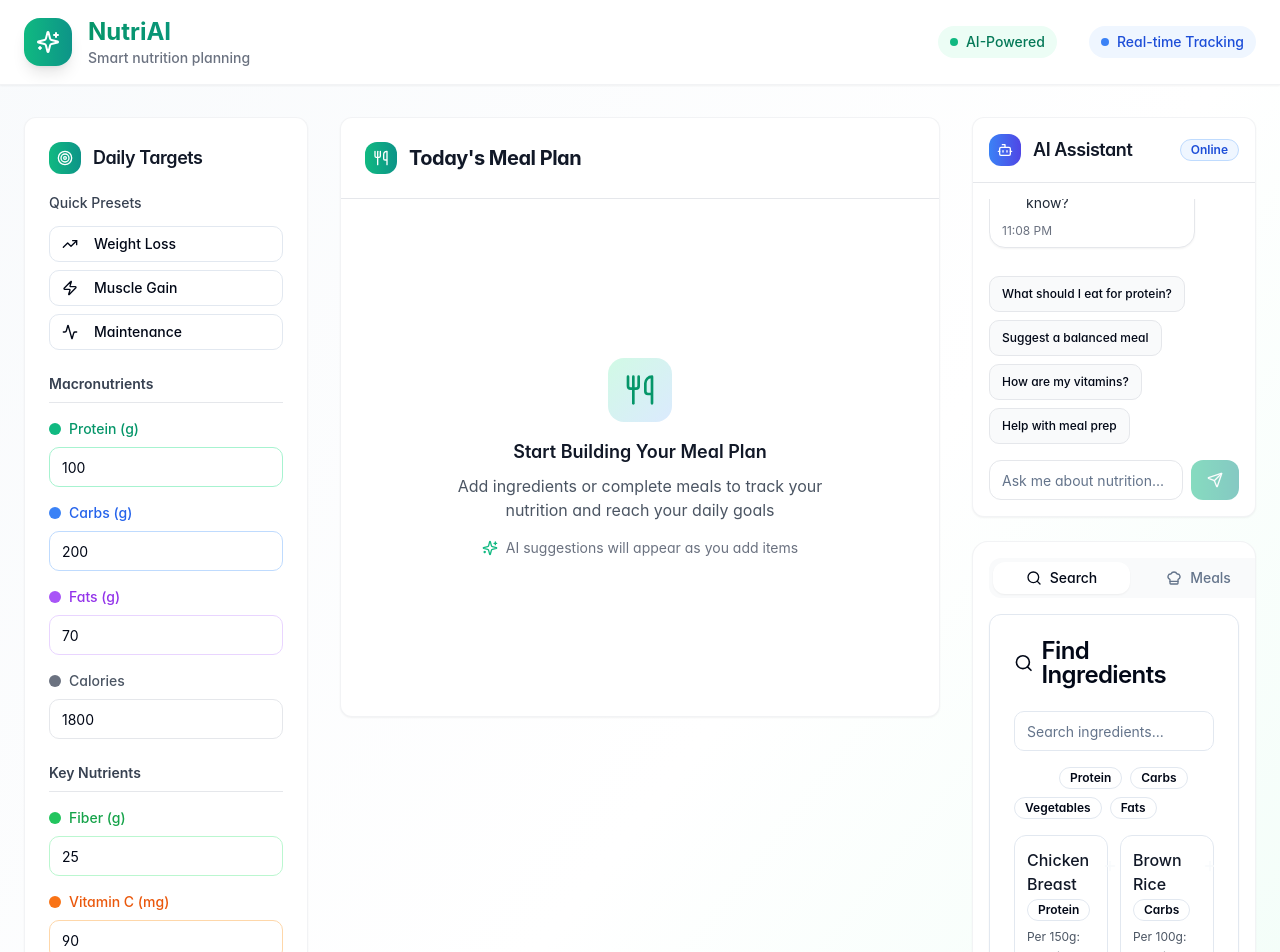
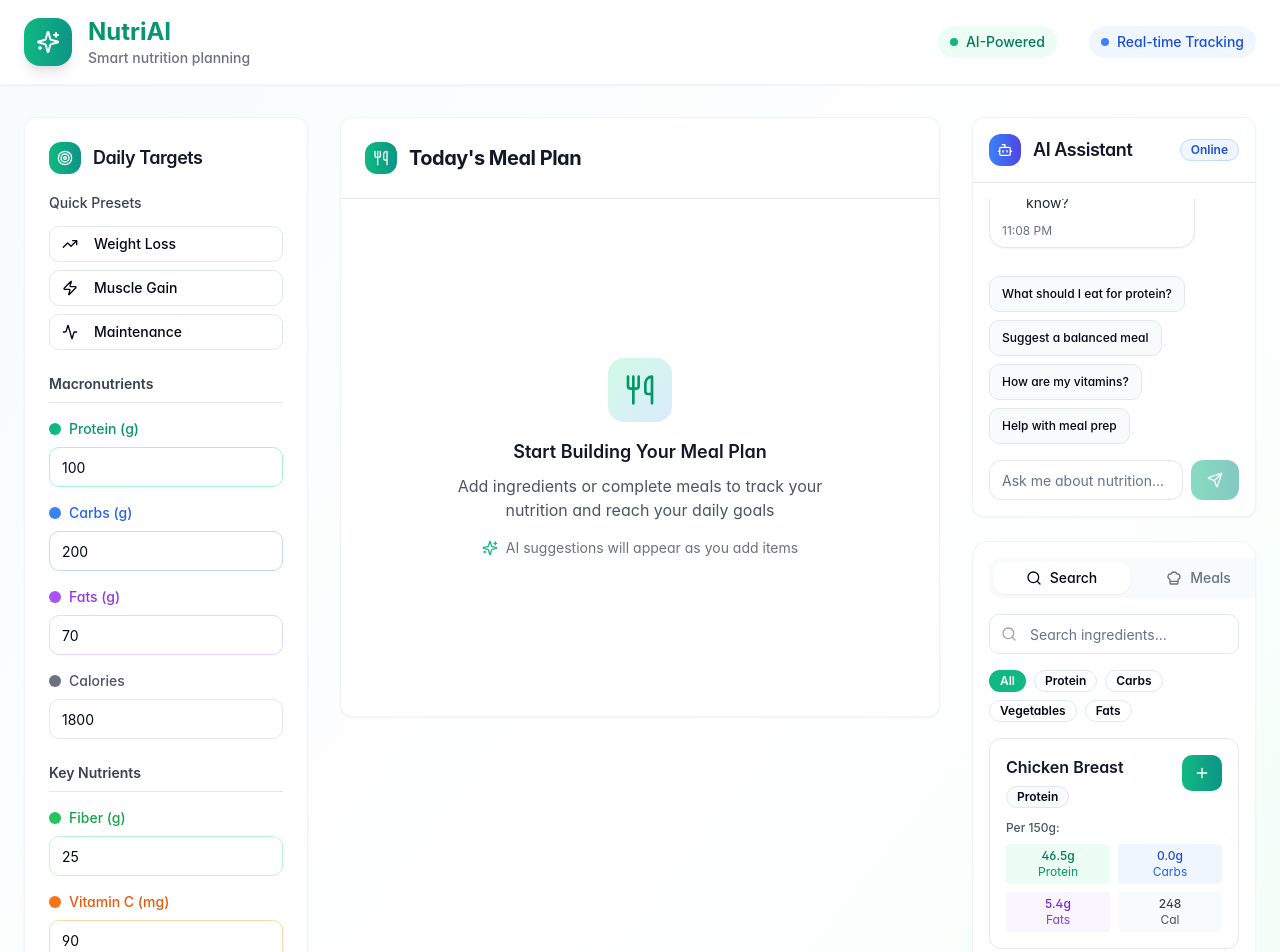
Before and after one commit to MuhammadAman02/hst-ai-5c35950b-bf35-40c8-a86a-7bd4a065f646, a React (Vite) app: page / in a window 1280 px wide. Shown: the top 952 px of the page. Built offline with nearby package versions, Linux system fonts and the light colour scheme.

Commit message:
update file

```diff
--- a/src/components/IngredientSearch.tsx
+++ b/src/components/IngredientSearch.tsx
@@ -1,5 +1,4 @@
 import React, { useState } from 'react';
-import { Card, CardContent, CardHeader, CardTitle } from '@/components/ui/card';
 import { Input } from '@/components/ui/input';
 import { Button } from '@/components/ui/button';
 import { Badge } from '@/components/ui/badge';
@@ -31,21 +30,17 @@ const IngredientSearch: React.FC<IngredientSearchProps> = ({ onAddIngredient })
   };
 
   return (
-    <Card className="w-full animate-fade-in">
-      <CardHeader>
-        <CardTitle className="flex items-center gap-2 text-health-green">
-          <Search className="h-5 w-5" />
-          Find Ingredients
-        </CardTitle>
-      </CardHeader>
-      <CardContent className="space-y-4">
-        <div className="flex gap-2">
+    <div className="space-y-4">
+      <div className="flex items-center gap-2">
+        <div className="relative flex-1">
+          <Search className="absolute left-3 top-1/2 transform -translate-y-1/2 h-4 w-4 text-gray-400" />
           <Input
             placeholder="Search ingredients..."
             value={searchTerm}
             onChange={(e) => setSearchTerm(e.target.value)}
-            className="flex-1"
+            className="pl-10 focus-ring"
           />
+        </div>
       </div>
 
       <div className="flex gap-2 flex-wrap">
@@ -53,10 +48,10 @@ const IngredientSearch: React.FC<IngredientSearchProps> = ({ onAddIngredient })
           <Badge
             key={category}
             variant={selectedCategory === category ? "default" : "outline"}
-              className={`cursor-pointer ${
+            className={`cursor-pointer text-xs ${
               selectedCategory === category
-                  ? 'bg-health-green text-white'
-                  : 'hover:bg-health-green-light'
+                ? 'bg-emerald-500 text-white hover:bg-emerald-600'
+                : 'hover:bg-emerald-50 hover:text-emerald-700 hover:border-emerald-200'
             }`}
             onClick={() => setSelectedCategory(category)}
           >
@@ -65,35 +60,55 @@ const IngredientSearch: React.FC<IngredientSearchProps> = ({ onAddIngredient })
         ))}
       </div>
 
-        <div className="grid grid-cols-1 md:grid-cols-2 gap-3 max-h-96 overflow-y-auto">
+      <div className="space-y-3 max-h-80 overflow-y-auto">
         {filteredIngredients.map(ingredient => (
           <div
             key={ingredient.id}
-              className="border rounded-lg p-3 hover:shadow-md transition-shadow"
+            className="bg-white rounded-lg border border-gray-200 p-4 hover:shadow-md transition-all duration-200 hover:border-emerald-200"
           >
-              <div className="flex justify-between items-start mb-2">
-                <div>
-                  <h4 className="font-medium text-gray-900">{ingredient.name}</h4>
-                  <Badge variant="outline" className="text-xs">
+            <div className="flex justify-between items-start mb-3">
+              <div className="flex-1">
+                <h4 className="font-semibold text-gray-900 mb-1">{ingredient.name}</h4>
+                <Badge variant="outline" className="text-xs bg-gray-50">
                   {ingredient.category}
                 </Badge>
               </div>
               <Button
                 size="sm"
                 onClick={() => handleAddIngredient(ingredient)}
-                  className="bg-health-green hover:bg-health-green-dark"
+                className="gradient-primary hover:shadow-lg text-white"
               >
                 <Plus className="h-4 w-4" />
               </Button>
             </div>
 
-              <div className="text-xs text-gray-600 space-y-1">
-                <div>Per {ingredient.commonServingSize}{ingredient.unit}:</div>
-                <div className="grid grid-cols-2 gap-1">
-                  <span>Protein: {(ingredient.nutritionPer100g.protein * ingredient.commonServingSize / 100).toFixed(1)}g</span>
-                  <span>Carbs: {(ingredient.nutritionPer100g.carbs * ingredient.commonServingSize / 100).toFixed(1)}g</span>
-                  <span>Fats: {(ingredient.nutritionPer100g.fats * ingredient.commonServingSize / 100).toFixed(1)}g</span>
-                  <span>Calories: {(ingredient.nutritionPer100g.calories * ingredient.commonServingSize / 100).toFixed(0)}</span>
+            <div className="text-xs text-gray-600 space-y-2">
+              <div className="font-medium">Per {ingredient.commonServingSize}{ingredient.unit}:</div>
+              <div className="grid grid-cols-2 gap-2">
+                <div className="bg-emerald-50 rounded px-2 py-1 text-center">
+                  <div className="font-medium text-emerald-700">
+                    {(ingredient.nutritionPer100g.protein * ingredient.commonServingSize / 100).toFixed(1)}g
+                  </div>
+                  <div className="text-emerald-600">Protein</div>
+                </div>
+                <div className="bg-blue-50 rounded px-2 py-1 text-center">
+                  <div className="font-medium text-blue-700">
+                    {(ingredient.nutritionPer100g.carbs * ingredient.commonServingSize / 100).toFixed(1)}g
+                  </div>
+                  <div className="text-blue-600">Carbs</div>
+                </div>
+                <div className="bg-purple-50 rounded px-2 py-1 text-center">
+                  <div className="font-medium text-purple-700">
+                    {(ingredient.nutritionPer100g.fats * ingredient.commonServingSize / 100).toFixed(1)}g
+                  </div>
+                  <div className="text-purple-600">Fats</div>
+                </div>
+                <div className="bg-gray-50 rounded px-2 py-1 text-center">
+                  <div className="font-medium text-gray-700">
+                    {(ingredient.nutritionPer100g.calories * ingredient.commonServingSize / 100).toFixed(0)}
+                  </div>
+                  <div className="text-gray-600">Cal</div>
+                </div>
               </div>
             </div>
           </div>
@@ -102,11 +117,12 @@ const IngredientSearch: React.FC<IngredientSearchProps> = ({ onAddIngredient })
 
       {filteredIngredients.length === 0 && (
         <div className="text-center py-8 text-gray-500">
-            No ingredients found matching your search.
+          <Search className="h-12 w-12 mx-auto mb-4 text-gray-300" />
+          <p className="font-medium">No ingredients found</p>
+          <p className="text-sm">Try adjusting your search or category filter</p>
         </div>
       )}
-      </CardContent>
-    </Card>
+    </div>
   );
 };
 
```
Lines whose indentation alone changed are shown as unchanged.
